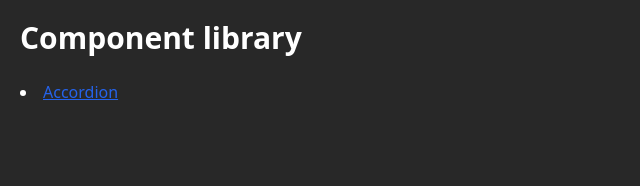
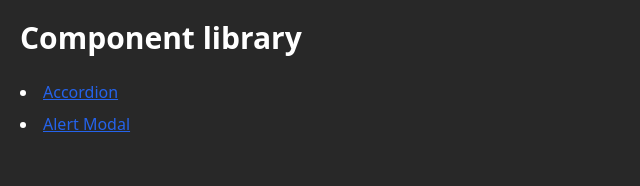
Before and after one commit to Arghyahub/ComponentLibrary, a React (Vite) app: page / in a window 1280 px wide. Shown: the top 186 px of the page, without its empty margins (0-640 px from the left). Built offline with nearby package versions, Linux system fonts and the light colour scheme.

Commit message:
add: Link to alert modal

```diff
--- a/src/pages/home.tsx
+++ b/src/pages/home.tsx
@@ -2,15 +2,23 @@ import { Link } from 'react-router-dom'
 
 const Home = () => {
   return (
-    <div className="flex flex-col gap-2 h-screen w-screen p-5 bg-[#282828] text-white">
-      <h1 className="text-3xl font-bold mb-4">Component library</h1>
-      <ul className="list-disc list-inside">
+    <div className="flex flex-col gap-2 bg-[#282828] p-5 w-screen h-screen text-white">
+      <h1 className="mb-4 font-bold text-3xl">Component library</h1>
+      <ul className="flex flex-col gap-2 list-disc list-inside">
         <li>
           <Link
             to={'/accordion'}
-            className="underline text-blue-600 hover:text-blue-800 visited:text-purple-600"
+            className="text-blue-600 hover:text-blue-800 visited:text-purple-600 underline"
           >
             Accordion
+          </Link>
+        </li>
+        <li>
+          <Link
+            to={'/alertModal'}
+            className="text-blue-600 hover:text-blue-800 visited:text-purple-600 underline"
+          >
+            Alert Modal
           </Link>
         </li>
       </ul>
```
